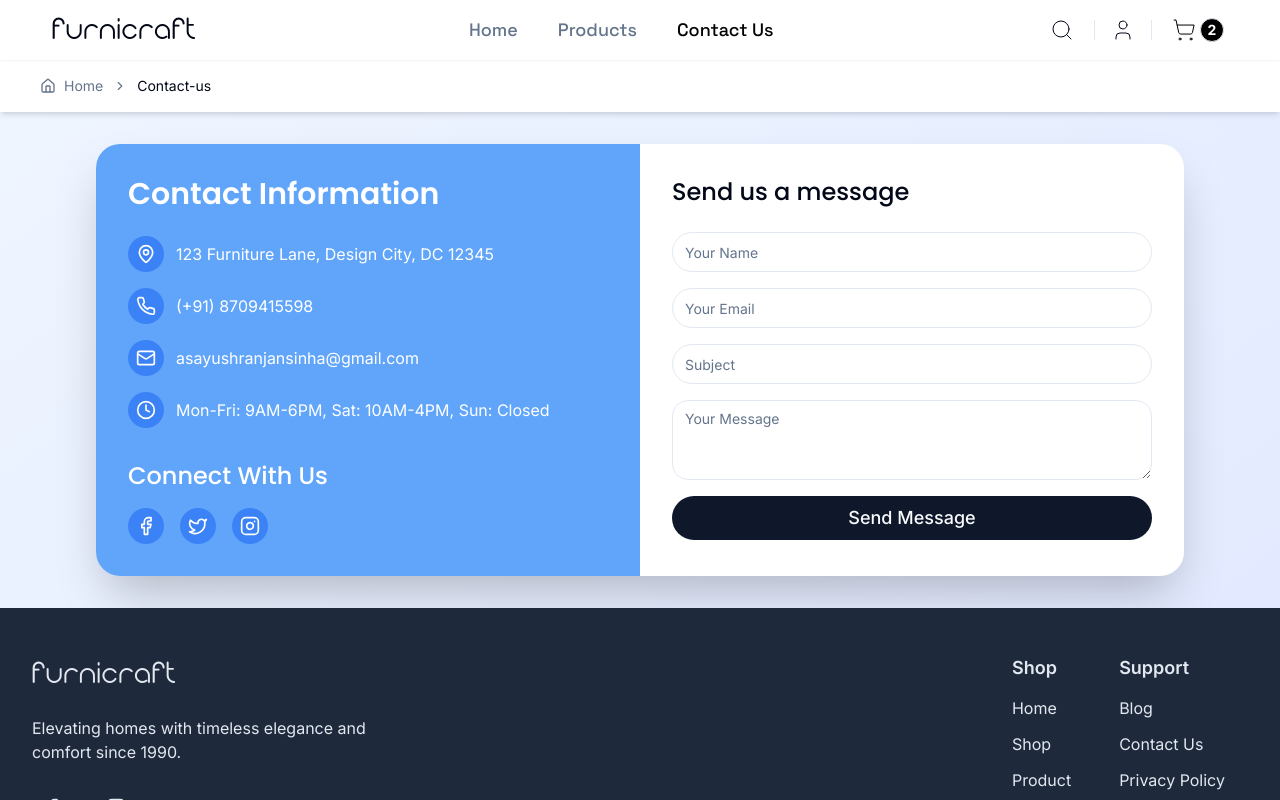
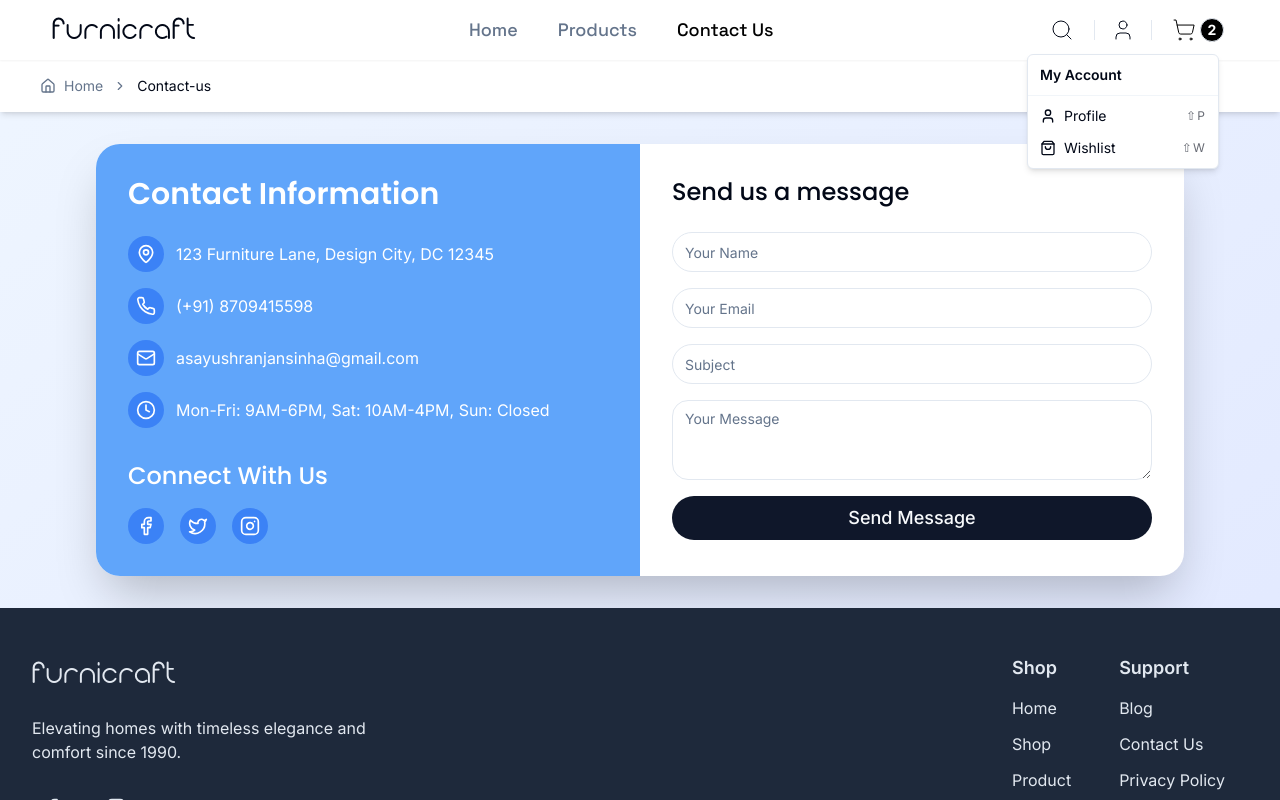
Before and after one commit to asayushranjansinha/furnicraft, a Next.js app: page /contact-us in a window 1280 px wide. Both pictures are taken after a click on the button 1123 px from the left and 30 px from the top of the page. Shown: the top 800 px of the page. Built offline with nearby package versions, Linux system fonts and the light colour scheme.

Commit message:
feat:added dropdown for accont profile and wishlist for navbar

```diff
--- a/src/components/Banner.tsx
+++ b/src/components/Banner.tsx
@@ -3,10 +3,7 @@ import LinkButton from "./shared/link-button";
 
 const Banner: React.FC = () => {
   return (
-    <section
-      id="banner"
-      className="bg-blue-50 py-4 sm:py-6 md:py-8"
-    >
+    <section id="banner" className="bg-blue-50 py-4 sm:py-6 md:py-8">
       <div className="max-w-7xl mx-auto px-4 sm:px-6 md:px-8 lg:px-10">
         <div className="grid grid-cols-1 lg:grid-cols-2 gap-8 items-center">
           <div className="group relative aspect-[4/3] lg:aspect-[16/9] w-full overflow-hidden">
@@ -29,8 +26,8 @@ const Banner: React.FC = () => {
             <p className="font-poppins text-base text-gray-600 max-w-lg">
               Discover exquisite designs and premium quality furniture that
               transforms every room. Our latest collection brings you unmatched
-              elegance and comfort at prices you'll love. Redefine your space
-              with our stylish and affordable pieces.
+              elegance and comfort at prices you&apos;ll love. Redefine your
+              space with our stylish and affordable pieces.
             </p>
             <div className="pt-4">
               <LinkButton href="#" title="Shop Now" />
--- a/src/components/shared/navbar.tsx
+++ b/src/components/shared/navbar.tsx
@@ -9,6 +9,7 @@ import { cn } from "@/lib/utils";
 import NavbarMobile from "./navbar-mobile";
 import { Button } from "@/components/ui/button";
 import { Separator } from "@/components/ui/separator";
+import UserProfile from "./user-profile";
 
 const Navbar = () => {
   const pathname = usePathname();
@@ -24,7 +25,7 @@ const Navbar = () => {
       >
         <div className="flex items-center">
           <NavbarMobile />
-          <Logo className="-ml-3 mt-[2px] sm:ml-0 sm:mt-0"/>
+          <Logo className="-ml-3 mt-[2px] sm:ml-0 sm:mt-0" />
         </div>
 
         {/* Main Navigation */}
@@ -75,7 +76,7 @@ const Navbar = () => {
           className="flex items-center space-x-1"
           role="menubar"
         >
-          <li id="nav-search" role="none" className="hidden md:block">
+          <li id="nav-search" role="none" className="hidden lg:block">
             <Button variant="ghost" aria-label="Search" role="button">
               <Search size={24} strokeWidth="1px" />
             </Button>
@@ -84,20 +85,13 @@ const Navbar = () => {
             id="separator-1"
             orientation="vertical"
             aria-hidden="true"
-            className="hidden md:block h-5"
+            className="hidden lg:block h-5"
           />
           <li id="nav-user" role="none" className="hidden md:block">
-            <Button
-              variant="ghost"
-              className="h-fit w-fit px-3 py-2"
-              aria-label="User Account"
-              role="button"
-            >
-              <User size={24} strokeWidth="1px" />
-            </Button>
+            <UserProfile />
           </li>
           <Separator
-            id="separator-2"
+            id="separator-3"
             orientation="vertical"
             aria-hidden="true"
             className="hidden md:block h-5"
--- /dev/null
+++ b/src/components/shared/user-profile.tsx
@@ -0,0 +1,79 @@
+"use client";
+import { Button } from "@/components/ui/button";
+import {
+  DropdownMenu,
+  DropdownMenuContent,
+  DropdownMenuItem,
+  DropdownMenuLabel,
+  DropdownMenuSeparator,
+  DropdownMenuShortcut,
+  DropdownMenuTrigger,
+} from "@/components/ui/dropdown-menu";
+import { ShoppingBag, User } from "lucide-react";
+import { useRouter } from "next/navigation";
+import React, { useEffect } from "react";
+
+const UserProfile: React.FC = () => {
+  const router = useRouter();
+
+  const handleProfileShortcut = () => {
+    // Navigate to profile page or open profile modal
+    console.log("Profile shortcut activated");
+  };
+
+  const handleWishlistShortcut = () => {
+    router.push("/wishlist");
+  };
+
+  useEffect(() => {
+    const handleKeyDown = (event: KeyboardEvent) => {
+      // Check for Shift+ P
+      if (event.shiftKey && event.key === "P") {
+        event.preventDefault();
+        handleProfileShortcut();
+      }
+      // Check for Shift  + W
+      if (event.shiftKey && event.key === "W") {
+        event.preventDefault();
+        handleWishlistShortcut();
+      }
+    };
+
+    window.addEventListener("keydown", handleKeyDown);
+
+    return () => {
+      window.removeEventListener("keydown", handleKeyDown);
+    };
+  }, []);
+
+  return (
+    <DropdownMenu>
+      <DropdownMenuTrigger asChild>
+        <Button
+          variant="ghost"
+          className="h-fit w-fit px-3 py-2"
+          aria-label="User Account"
+          role="button"
+        >
+          <User size={24} strokeWidth="1px" />
+        </Button>
+      </DropdownMenuTrigger>
+      <DropdownMenuContent className="w-48">
+        <DropdownMenuLabel>My Account</DropdownMenuLabel>
+        <DropdownMenuSeparator />
+        <DropdownMenuItem onClick={handleProfileShortcut}>
+          <User className="mr-2 h-4 w-4" />
+          <span>Profile</span>
+          <DropdownMenuShortcut>⇧P</DropdownMenuShortcut>
+        </DropdownMenuItem>
+        <DropdownMenuItem onClick={handleWishlistShortcut}>
+          <ShoppingBag className="mr-2 h-4 w-4" />
+          <span>Wishlist</span>
+          <DropdownMenuShortcut>⇧W</DropdownMenuShortcut>
+        </DropdownMenuItem>
+      </DropdownMenuContent>
+    </DropdownMenu>
+  );
+};
+
+export default UserProfile;
```
